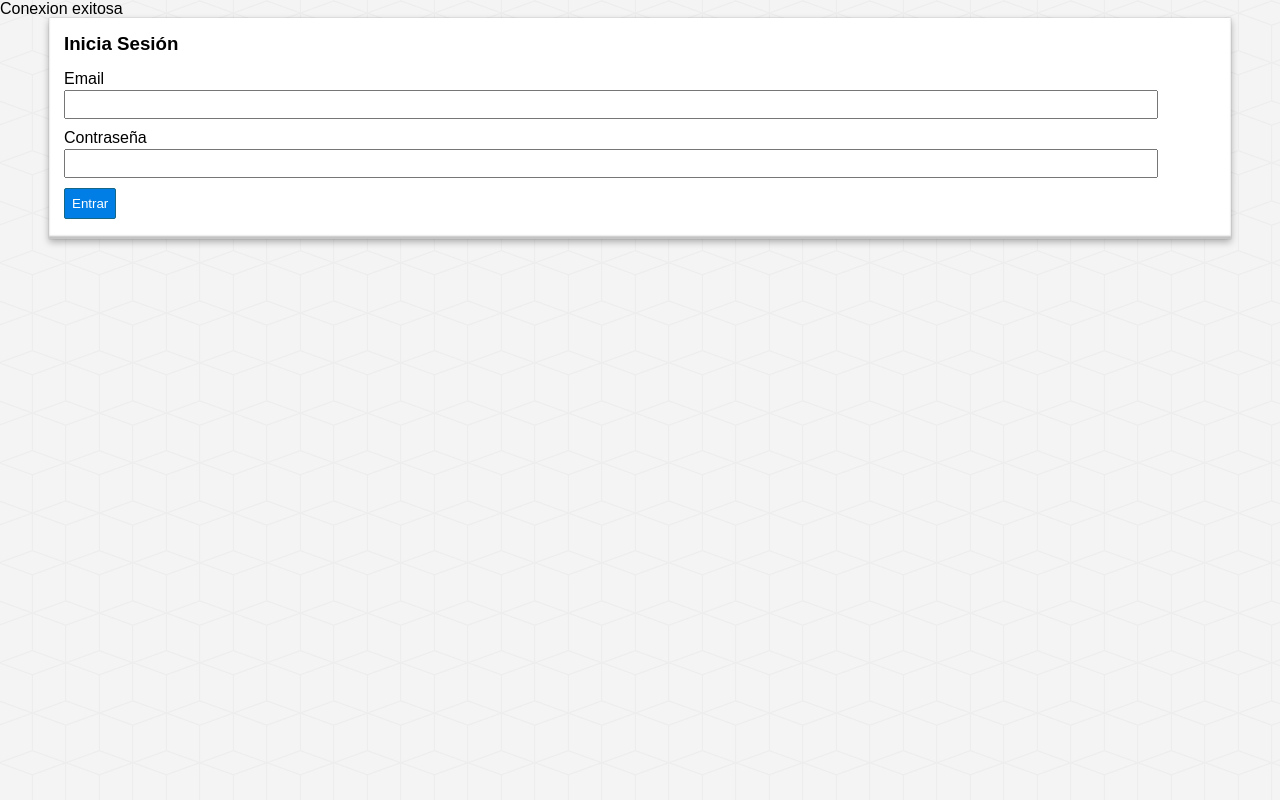
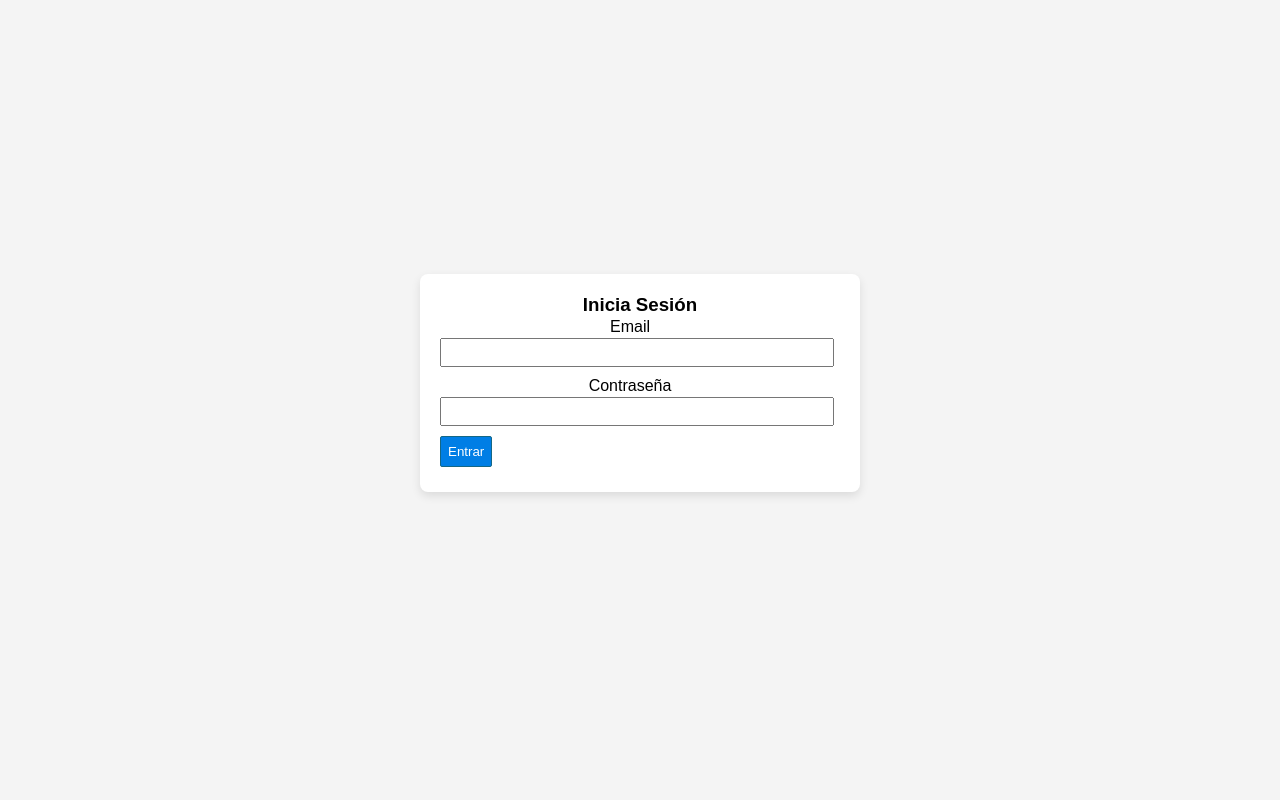
Before and after one commit to SEB4S-DL/Blog-en-php, a PHP site: page /auth/login.php in a window 1280 px wide. Run offline with PHP 8.4, Linux system fonts and the light colour scheme.

Commit message:
Inicio de sesion listo

```diff
--- a/assets/css/style.css
+++ b/assets/css/style.css
@@ -29,8 +29,18 @@ body{
     border-radius: 2px;
 }
 
+.alerta .a {
+    color: white;
+}
+
 .alerta-error{
     background: red;
+    color: white;
+}
+
+.alerta-exito{
+    background: green;
+    color: white;
 }
 
 .fecha{
@@ -182,6 +192,15 @@ body{
     width: 120px;
 }
 
+.bloqueLogin {
+    display:block;
+    width: 90%;
+    height: auto;
+    margin: 0px auto;
+    margin-bottom: 35px;
+    background: white;
+    padding: 15px;
+}
 
 label,
 input[type="text"],
--- a/auth/login.php
+++ b/auth/login.php
@@ -1,35 +1,38 @@
 <?php
 session_start();
-require '../db/db.php';
+require_once '../db/db.php'; // Conexión a la base de datos
 
-$error = ""; // Variable para almacenar errores
+$mensaje = "";
 
 if ($_SERVER["REQUEST_METHOD"] == "POST") {
-    $email = trim($_POST['email']);
-    $password = trim($_POST['password']);
+    $email = $_POST['email'];
+    $password = $_POST['password'];
 
-    if (!empty($email) && !empty($password)) {
-        // Consultar usuario en la base de datos
-        $stmt = $conexion->prepare("SELECT id, email, password FROM usuarios WHERE email = ?");
-        $stmt->bind_param("s", $email); // 's' indica que es un string
-        $stmt->execute();
-        $result = $stmt->get_result();
-        $usuario = $result->fetch_assoc();
+    // Asegúrate de seleccionar 'nombre' y 'apellidos'
+    $sql = "SELECT id, nombre, apellidos, email, password FROM usuarios WHERE email = '$email'";
+    $result = mysqli_query($conexion, $sql);
 
-        if ($usuario && password_verify($password, $usuario['password'])) {
-            // Inicio de sesión exitoso
-            $_SESSION['usuario_id'] = $usuario['id'];
-            $_SESSION['usuario_email'] = $usuario['email'];
+    if ($result && mysqli_num_rows($result) == 1) {
+        $usuario = mysqli_fetch_assoc($result);
 
-            header("Location: ../index.php"); // Redirige al index
+        // Verificar la contraseña
+        if (password_verify($password, $usuario['password'])) {
+            $_SESSION['usuario'] = [
+                'id' => $usuario['id'],
+                'nombre' => $usuario['nombre'], // Asegurar que se guarda
+                'apellidos' => $usuario['apellidos'], // Asegurar que se guarda
+                'email' => $usuario['email']
+            ];
+            header("Location: ../index.php");
             exit();
         } else {
-            $error = "Usuario o contraseña incorrectos";
+            $mensaje = "Contraseña incorrecta.";
         }
     } else {
-        $error = "Todos los campos son obligatorios";
+        $mensaje = "El usuario no existe.";
     }
 }
+
 ?>
 
 <!DOCTYPE html>
@@ -41,26 +44,35 @@ if ($_SERVER["REQUEST_METHOD"] == "POST") {
     <link rel="stylesheet" type="text/css" href="../assets/css/style.css" />
     <title>Blog de Música</title>
     <style>
-        .container {
+        .contenedorLogin {
             display: flex;
             justify-content: center;
             align-items: center;
+            height: 100vh; /* Ocupa toda la pantalla */
+            margin: 0;
+            background-color: #f4f4f4; /* Color de fondo opcional */
         }
-        .alerta-error {
-            color: red;
+
+        .bloqueLogin {
+            width: 90%;
+            max-width: 400px; /* Limita el ancho */
+            background: white;
+            padding: 20px;
+            box-shadow: 0px 4px 10px rgba(0, 0, 0, 0.1); /* Sombra suave */
+            border-radius: 8px; /* Bordes redondeados */
+            text-align: center; /* Centra el contenido */
         }
     </style>
 </head>
 
 <body>
-    <div class="contenedor">
-        <div id="login" class="bloque">
+    <div class="contenedorLogin">
+        <div id="login" class="bloqueLogin">
             <h3>Inicia Sesión</h3>
-
             <!-- Mostrar error si existe -->
-            <?php if (!empty($error)): ?>
+            <?php if (!empty($mensaje)): ?>
                 <div class="alerta alerta-error">
-                    <?= $error; ?>
+                    <?= $mensaje; ?>
                 </div>
             <?php endif; ?>
 
--- a/db/db.php
+++ b/db/db.php
@@ -7,14 +7,10 @@ $database = "blogmusica";
 
 $conexion = mysqli_connect( $hostname, $username, $password, $database );
 
-if(mysqli_connect_errno()){
-    echo "error en la conexion".mysqli_connect_error();
-}else{
-    echo "Conexion exitosa";
+if (mysqli_connect_errno()) {
+    error_log("Error en la conexión: " . mysqli_connect_error());
+} else {
+    error_log("Conexión exitosa");
 }
 
-/* $sql = "Insert into usuarios Values (null, 'Esteban', 'Gomez', 'esteban@gmail.com', '12345', '2025-03-11' )";
-
-$insert = mysqli_query($conexion, $sql); */
-
 ?>
```
Also changed, not shown: auth/logout.php (added, +8 -0 lines), auth/register.php (+26 -3 lines), index.php (+21 -11 lines).
